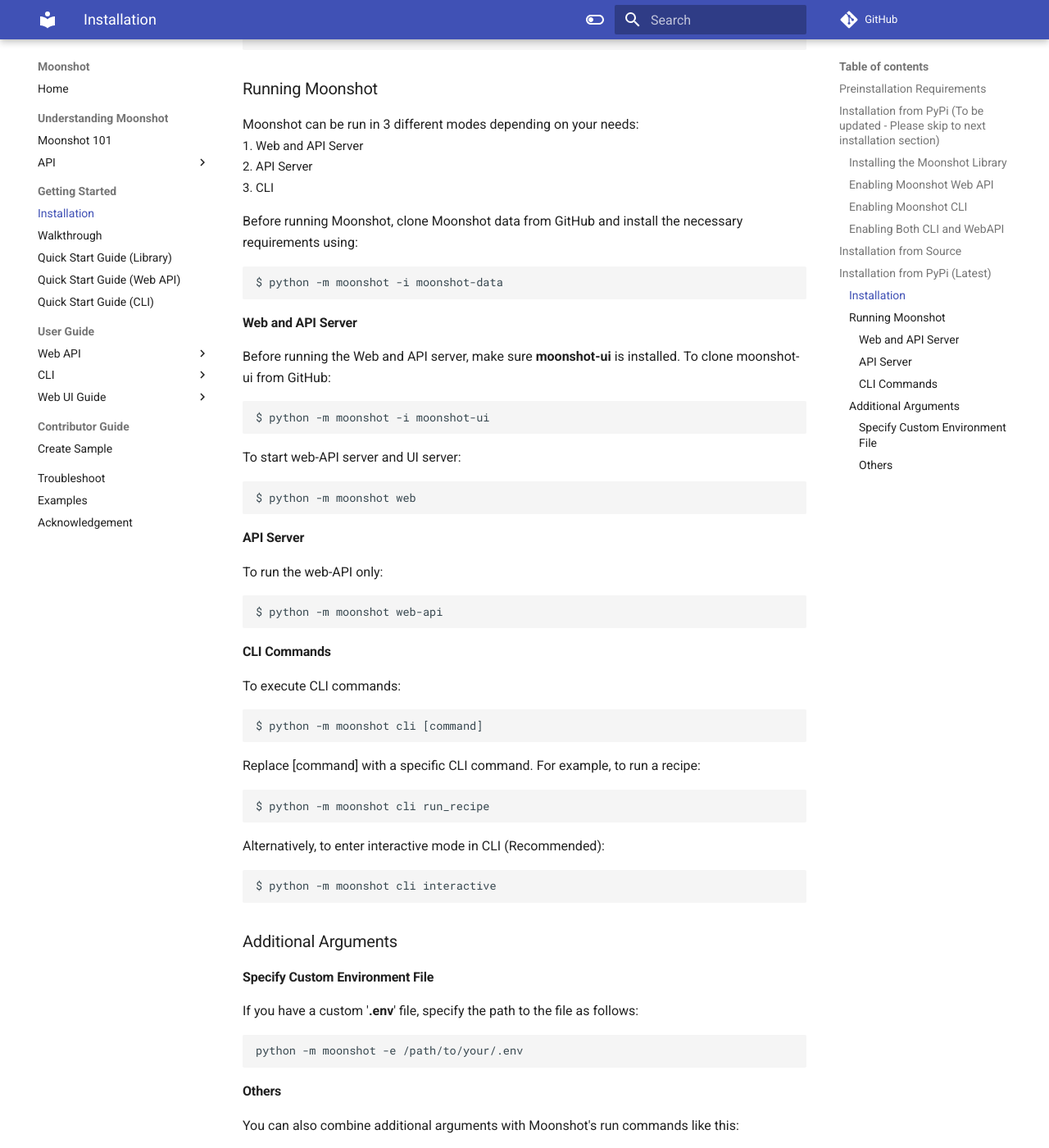
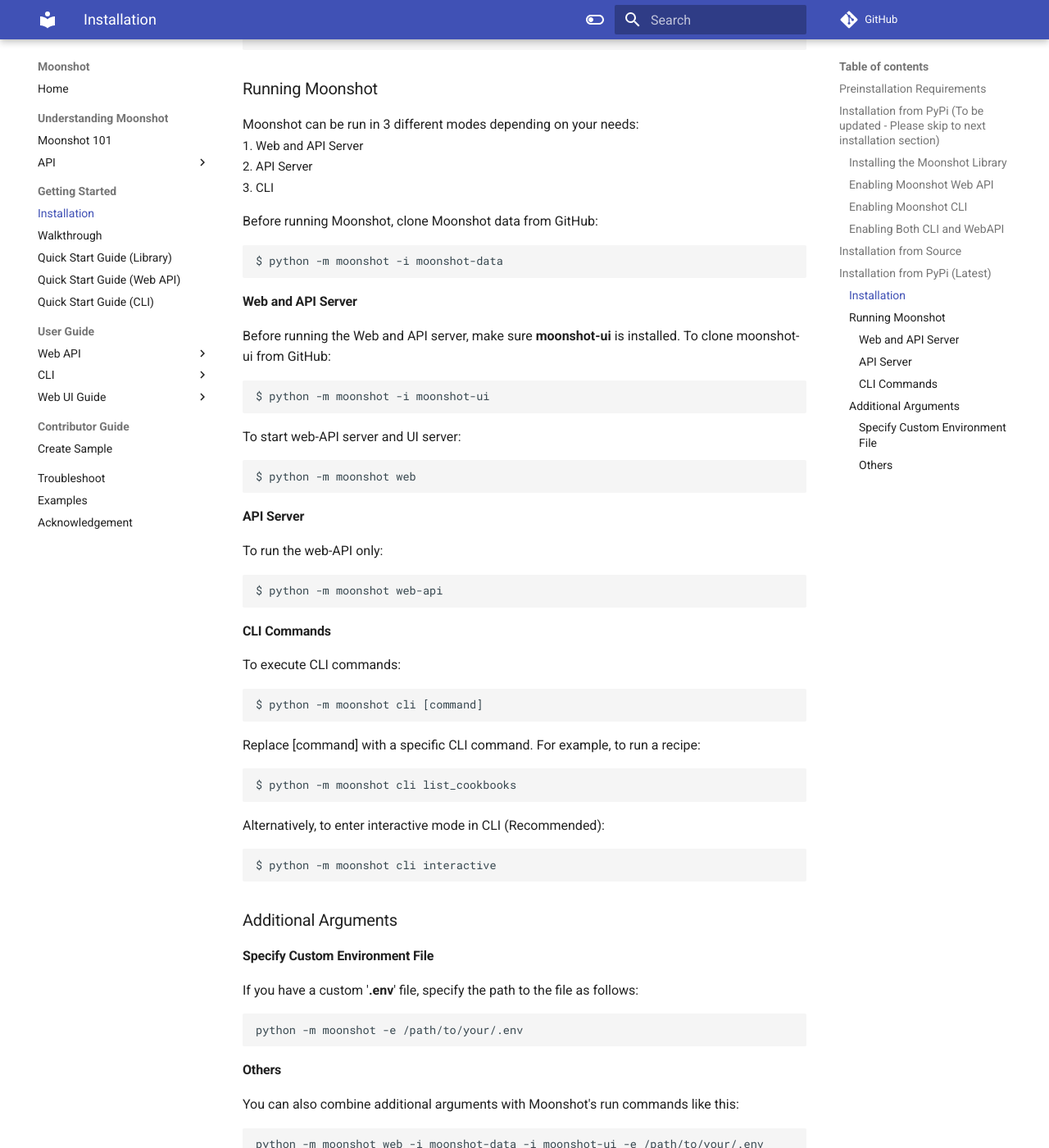
Before and after one commit to aiverify-foundation/moonshot, an MkDocs documentation site: the page built from docs/getting_started/installation.md, in a window 1280 px wide and 1400 px high, scrolled down 2255 px. Shown: the whole window at 82% size. Built offline with MkDocs 1.6.1 and Material for MkDocs 9.7.7, drawn with Linux system fonts in a browser that asks for light colours; comment, search, counter and statistics services are not loaded.

Commit message:
Add final edits to installation.md

````diff
--- a/docs/getting_started/installation.md
+++ b/docs/getting_started/installation.md
@@ -77,7 +77,7 @@
 <span style="font-size:15px;"> 3. CLI</span>
 
 
-Before running Moonshot, clone Moonshot data from GitHub and install the necessary requirements using:
+Before running Moonshot, clone Moonshot data from GitHub:
 
 ```
 $ python -m moonshot -i moonshot-data
@@ -110,7 +110,7 @@
 
 Replace [command] with a specific CLI command. For example, to run a recipe:
 ```
-$ python -m moonshot cli run_recipe
+$ python -m moonshot cli list_cookbooks
 ```
 
 Alternatively, to enter interactive mode in CLI (Recommended):
````
